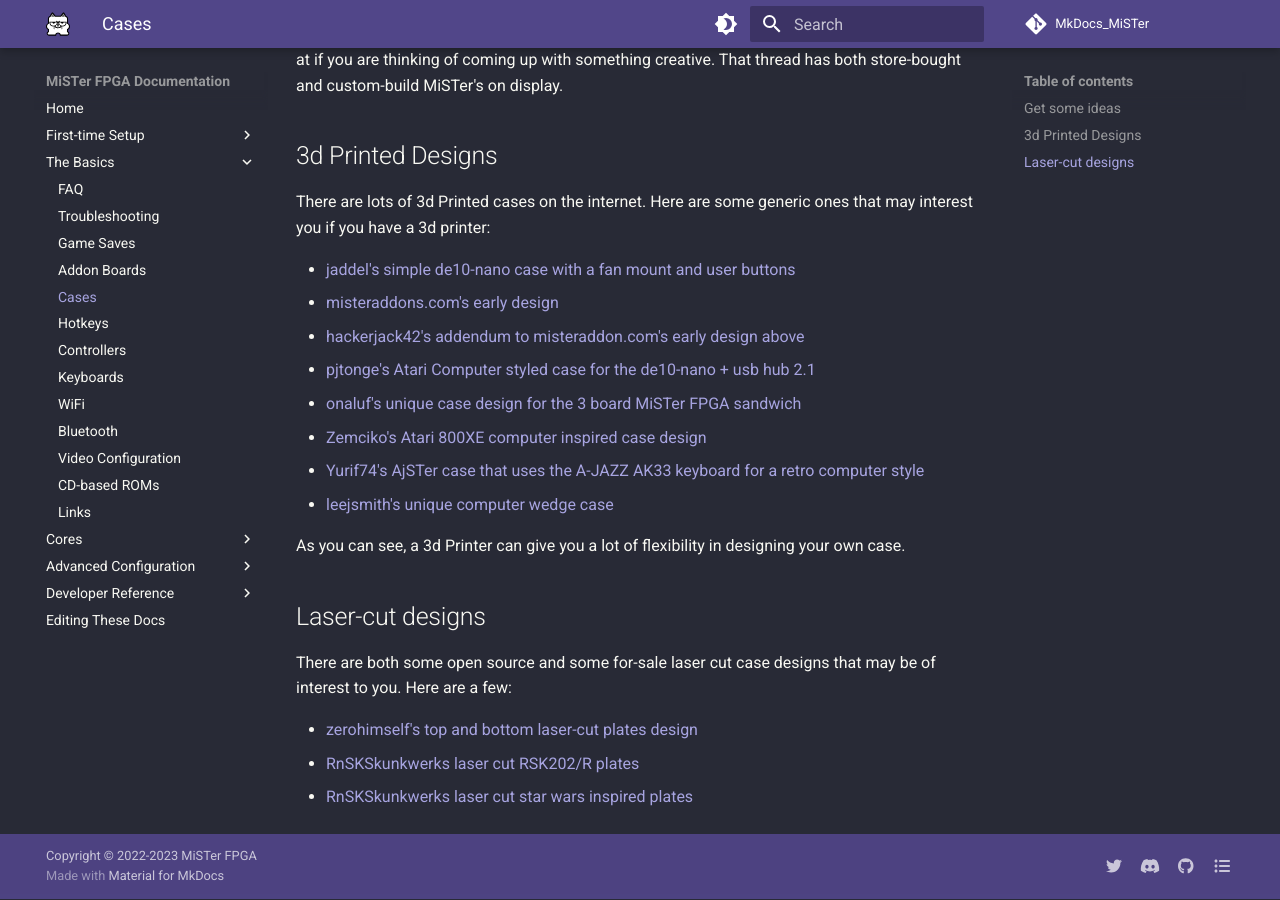
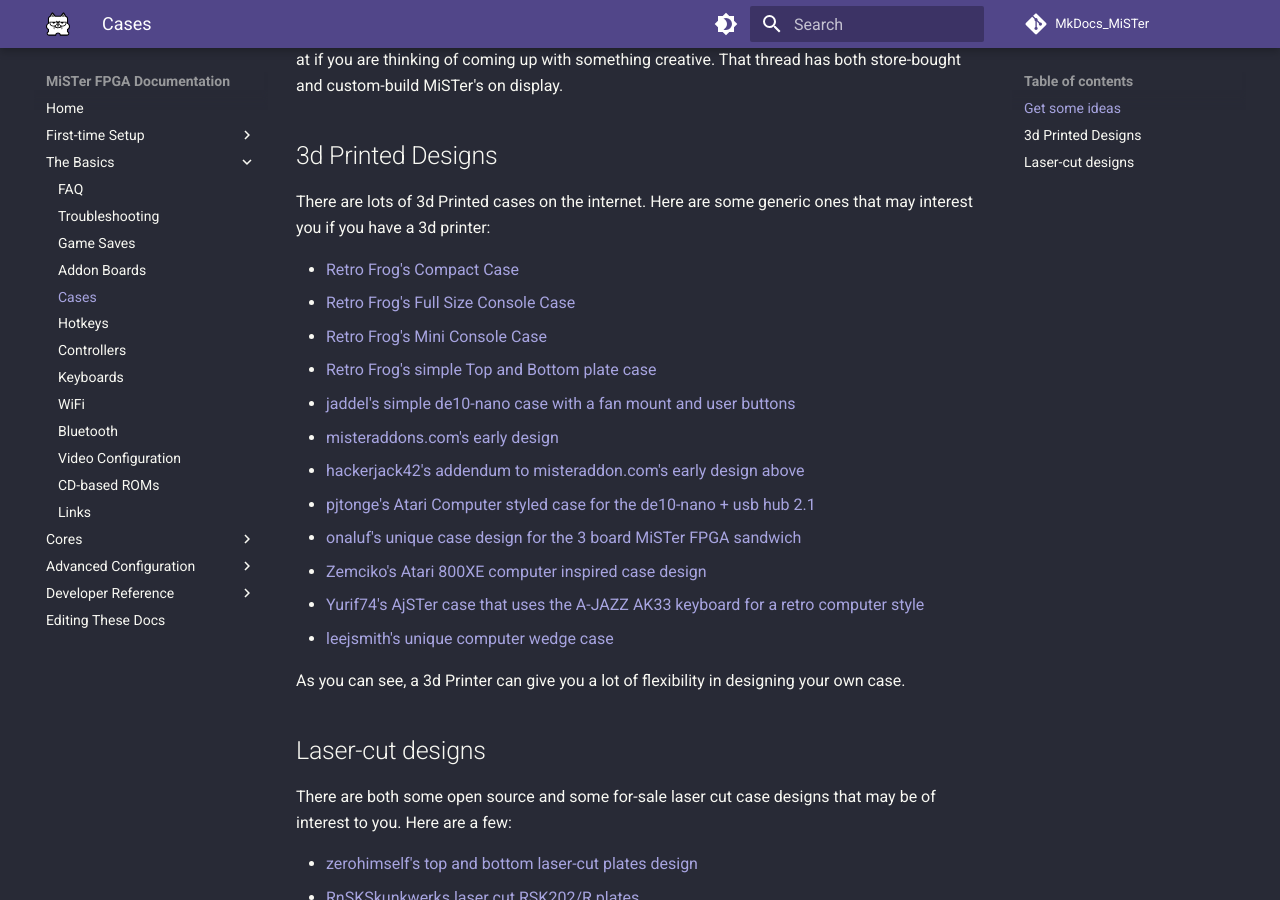
Before and after one commit to MiSTer-devel/MkDocs_MiSTer, an MkDocs documentation site: the page built from docs/basics/case.md, in a window 1280 px wide and 900 px high, scrolled down 377 px. Built offline with MkDocs 1.6.1 and Material for MkDocs 9.7.7, drawn with Linux system fonts in a browser that asks for light colours; comment, search, counter and statistics services are not loaded.

Commit message:
Update case.md

```diff
--- a/docs/basics/case.md
+++ b/docs/basics/case.md
@@ -8,6 +8,10 @@
 
 There are lots of 3d Printed cases on the internet. Here are some generic ones that may interest you if you have a 3d printer:
 
+* [Retro Frog's Compact Case](https://www.printables.com/model/318829-mister-fpga-compact-case){target=_blank}
+* [Retro Frog's Full Size Console Case](https://www.printables.com/model/545650-mister-fpga-full-size-console-case){target=_blank}
+* [Retro Frog's Mini Console Case](https://www.printables.com/model/627450-mister-fpga-mini-console-case){target=_blank}
+* [Retro Frog's simple Top and Bottom plate case](https://www.printables.com/model/79238-mister-fpga-top-and-bottom-plate-case){target=_blank}
 * [jaddel's simple de10-nano case with a fan mount and user buttons](https://www.thingiverse.com/thing:4857974){target=_blank}
 * [misteraddons.com's early design](https://www.thingiverse.com/thing:3647626){target=_blank}
 * [hackerjack42's addendum to misteraddon.com's early design above](https://www.thingiverse.com/thing:4059606){target=_blank}
```
